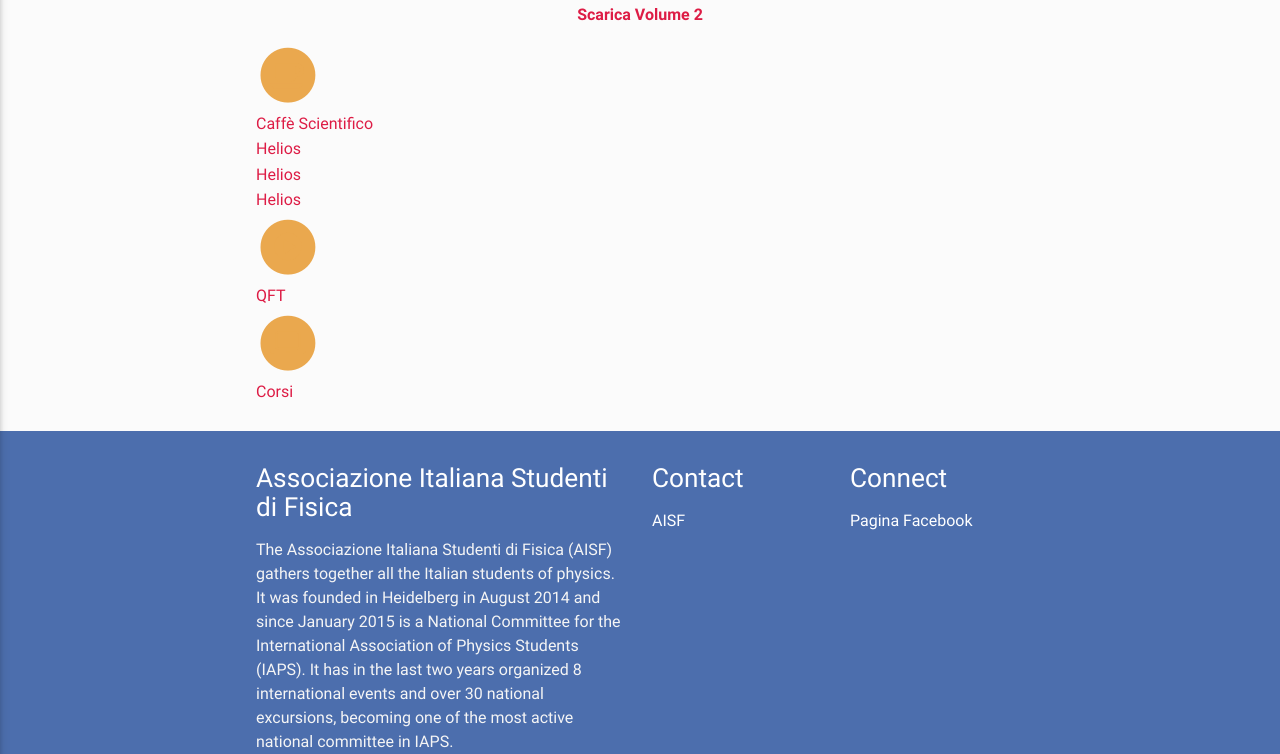
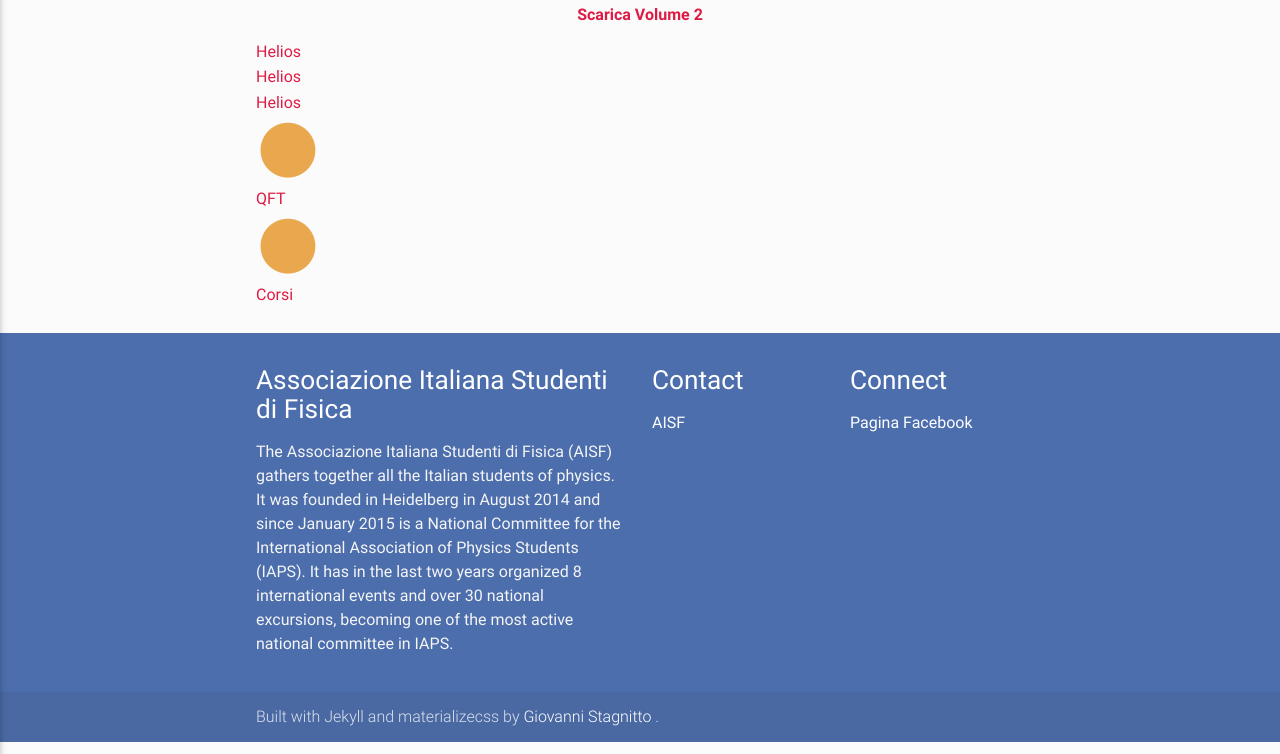
Before and after one commit to ai-sf/aisf_perugia, a Jekyll site: the page built from download.html, in a window 1280 px wide and 900 px high, scrolled down 1237 px, cut to the strip 146-900 px from the top of the window. Built offline with Jekyll 4.4.1, drawn with Linux system fonts in a browser that asks for light colours; nearby versions of some CDN libraries.

Commit message:
Update download.html

```diff
--- a/download.html
+++ b/download.html
@@ -35,16 +35,6 @@ permalink: /Download/
 
 
 
-<a href="/perugia/CaffèScientifico">
-  <span class="fa-stack fa-2x">
-    <i class="fa fa-circle fa-stack-2x text-primary"></i>
-    <i class="fa fa-coffee fa-stack-1x fa-inverse"></i>
-  </span>
-  <h6>Caffè Scientifico</h6>
-</a>
-
-
-
 <a href="/perugia/Helios"> <h6>Helios</h6> </a>
 <a href="/perugia/Helios"> <h6>Helios</h6> </a>
 <a href="/perugia/Helios"> <h6>Helios</h6> </a>
```
